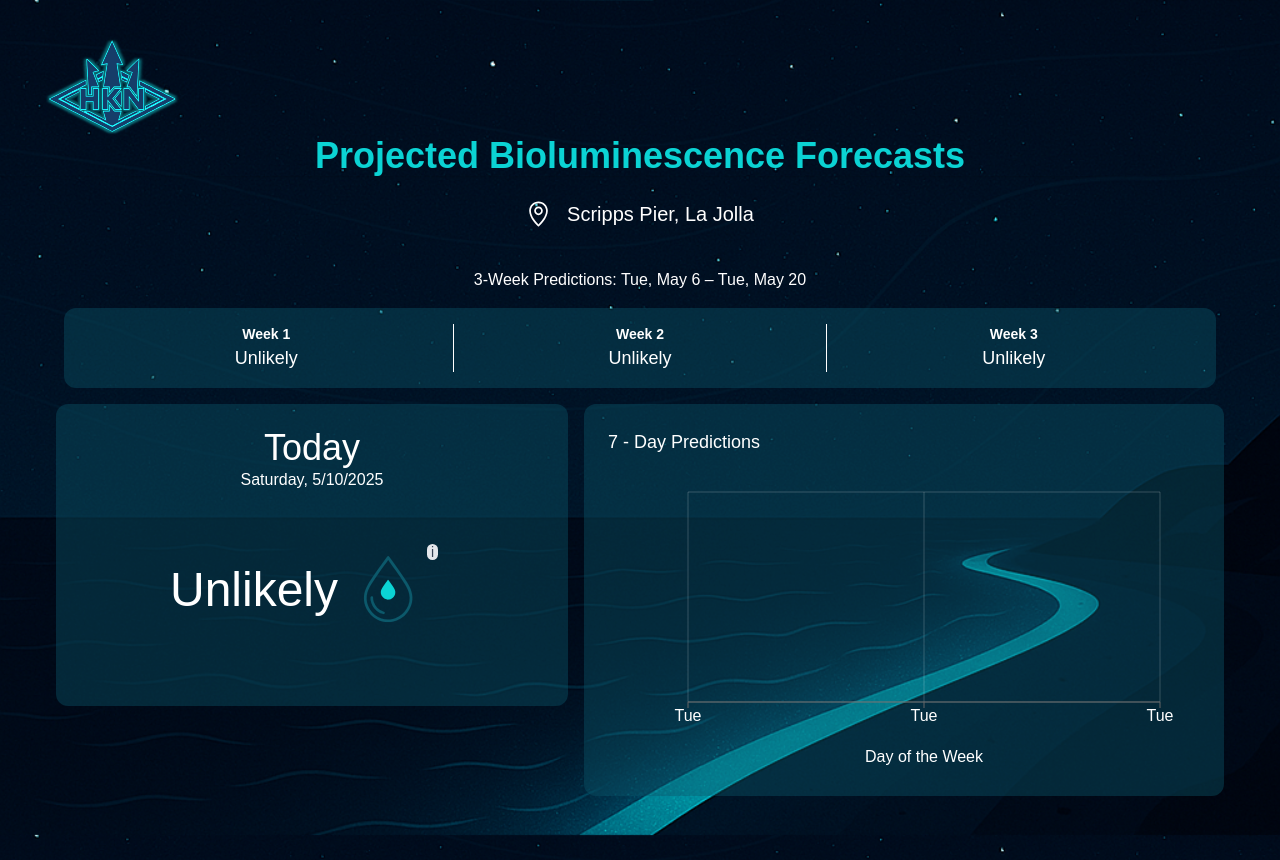
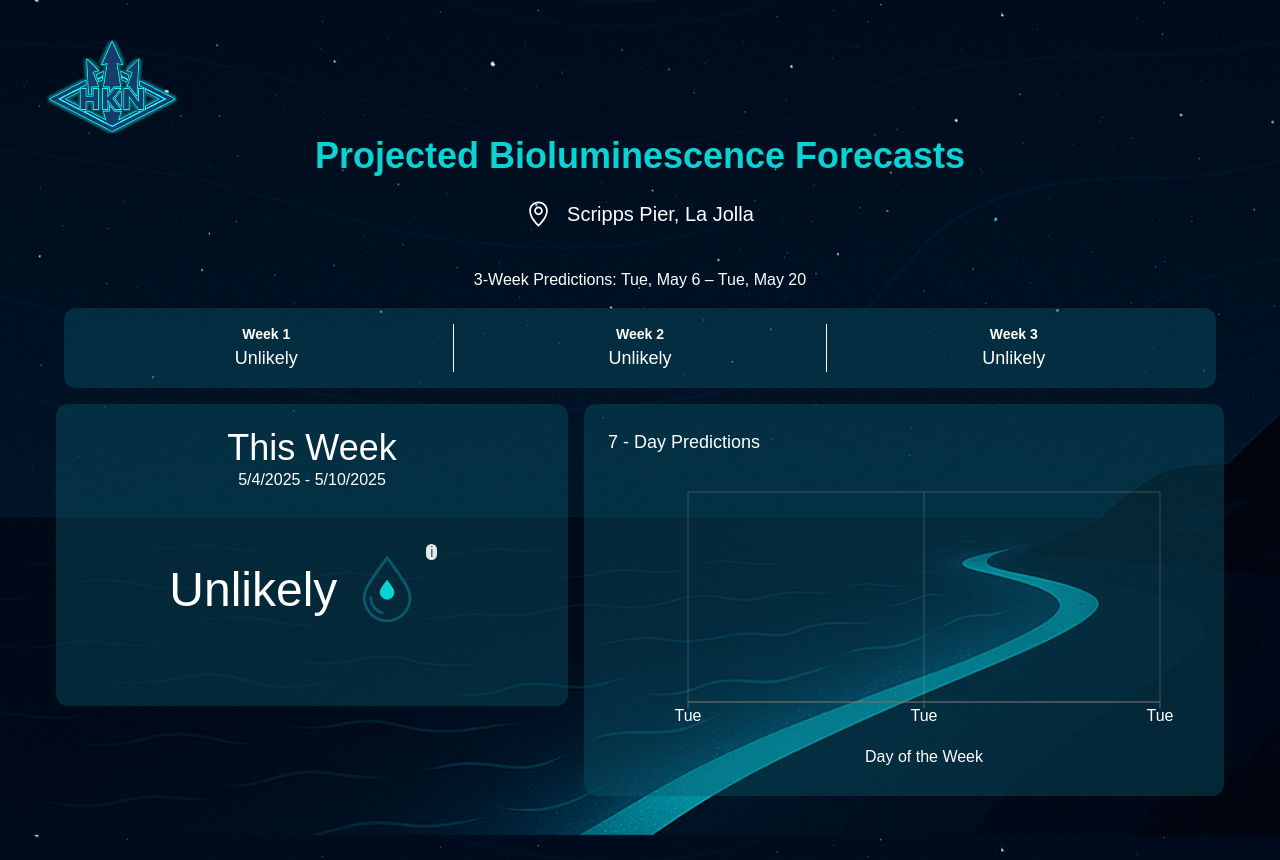
Before and after one commit to nathanieleh/HAB-Project-Website, a Next.js app in the folder frontend/: page / in a window 1280 px wide. Shown: the top 860 px of the page. Built offline with nearby package versions, Linux system fonts and the light colour scheme.

Commit message:
update todayCard to thisWeekCard instead

```diff
--- a/frontend/src/components/Today.js
+++ b/frontend/src/components/Today.js
@@ -125,10 +125,19 @@ function Droplet({ predValue, className }) {
  * @returns Component displaying today's forecast
  */
 export default function Today({forecasts, className}) {
-    let date = new Date();
     let forecast = forecasts[0]; // This week's forecast
     const dropletValue = forecast["Likeliness"] == "Likely" ? 1000 : 300;
     const confidenceValue = parseInt(forecast["CI"]);
+
+    const today = new Date();
+    const beginningOfWeek = new Date(today);
+    const endOfWeek = new Date(today);
+
+    // Set to the beginning of the week (Sunday)
+    beginningOfWeek.setDate(today.getDate() - today.getDay());
+
+    // Set to the end of the week (Saturday)
+    endOfWeek.setDate(beginningOfWeek.getDate() + 6);
 
     let dayOptions = { weekday: 'long' };
     return (
@@ -137,8 +146,8 @@ export default function Today({forecasts, className}) {
                 {/* Text Display */}
                 <div className="flex flex-col w-full items-center self-center p-6">
                     <div className="flex flex-col items-center mb-6">
-                        <h1 className="text-4xl self-center">Today</h1>
-                        <p>{new Intl.DateTimeFormat("en-US", dayOptions).format(date)}, {date.toLocaleDateString()}</p>
+                        <h1 className="text-4xl self-center">This Week</h1>
+                        <p>{beginningOfWeek.toLocaleDateString()} - {endOfWeek.toLocaleDateString()}</p>
                     </div>
                 </div>
 
```
